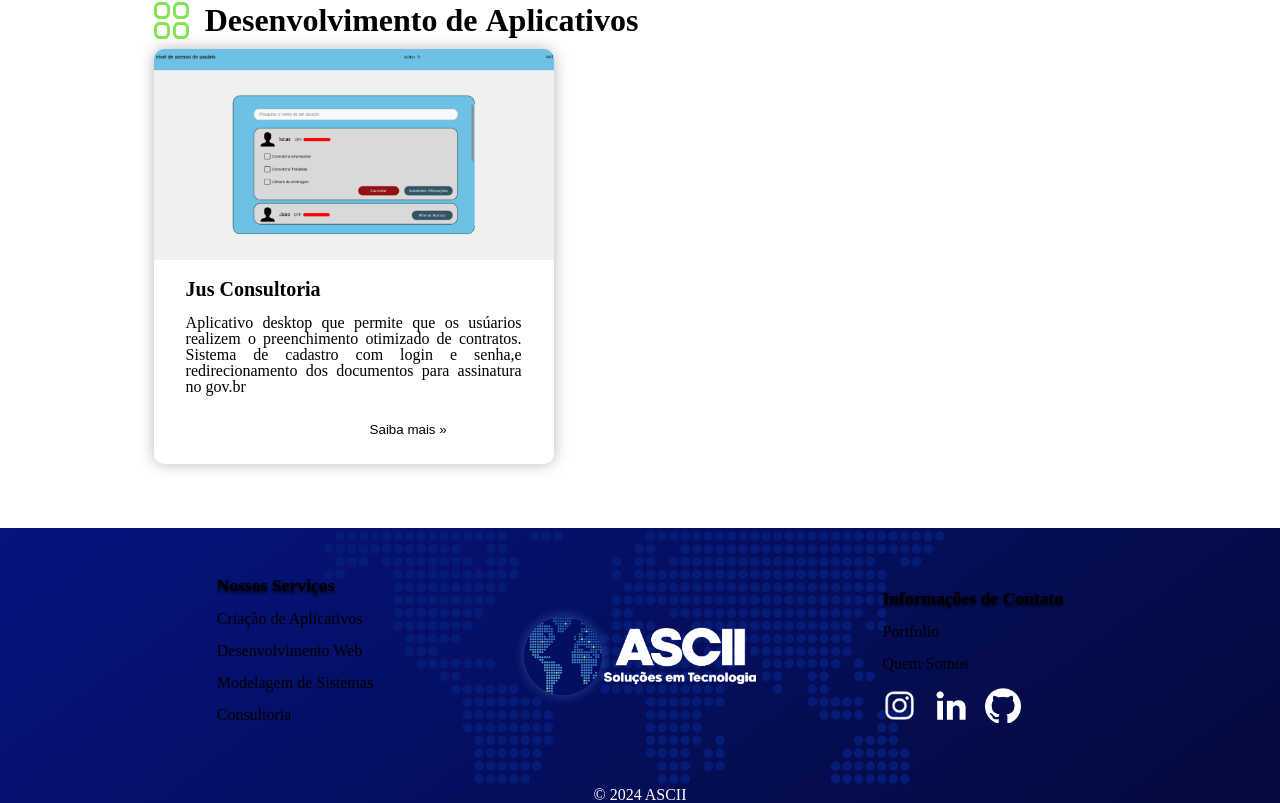
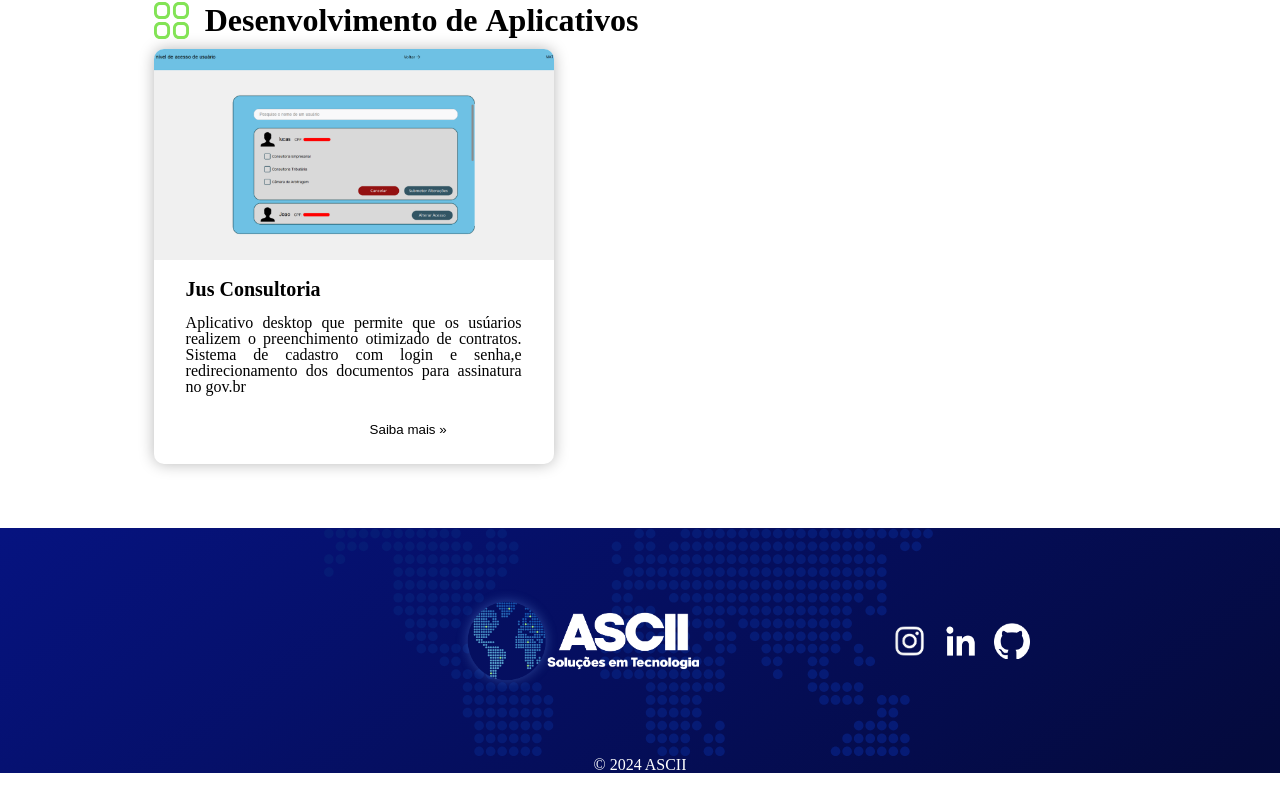
Before and after one commit to guimileib/website-ASCII, a React (Create React App) app: page /portfolio in a window 1280 px wide. Shown: the part 1043-1846 px from the top of the page. After the commit the page ends 1816 px from the top, so only its background shows below. Built offline with nearby package versions, Linux system fonts and the light colour scheme; the HTML template or start-up script is replaced by a standard one.

Commit message:
Alteração temporária no footer

```diff
--- a/package.json
+++ b/package.json
@@ -14,7 +14,7 @@
     "web-vitals": "^2.1.4"
   },
   "scripts": {
-    "start": "node_modules/next/dist/bin/next start -p $PORT",
+    "start": "react-scripts start",
     "build": "react-scripts build",
     "test": "react-scripts test",
     "eject": "react-scripts eject"
--- a/src/components/Footer/Footer.js
+++ b/src/components/Footer/Footer.js
@@ -1,6 +1,5 @@
 import React from 'react';
 import {Link, BrowserRouter as Router, Switch, Route } from 'react-router-dom';
-import { HashLink } from 'react-router-hash-link';
 
 import logo from 'image/logoHorizontal.png';
 import instagram from 'image/instagram.png';
@@ -10,27 +9,33 @@ import Git from 'image/github.png';
 import './Footer.css';
 import Background from 'image/mapa-fundo.svg';
 
-function Footer() {
+function Footer(id) {
+  const jumpTo = () => {
+    const page = window.open('test.html')
+    const releventDiv = document.getElementById(id);
+    releventDiv.scrollIntoView({behavior: "smooth"});
+  }
+
   return (
       <footer className="footer">
           <div className='footer__wrapper'
           style={{backgroundImage: `url(${Background})`}}>
             <div className='footer__container'>
-              <h3>Nossos Serviços</h3>
+              {/* <h3>Nossos Serviços</h3>
               <ul>
-                <li> <HashLink smooth to="/#services-header">Criação de Aplicativos</HashLink></li>
-                <li> <HashLink smooth to="/#services-header">Desenvolvimento Web</HashLink>  </li>
-                <li> <HashLink smooth to="/#services-header">Modelagem de Sistemas</HashLink>  </li>
-                <li> <HashLink smooth to="/#services-header">Consultoria</HashLink> </li>
-              </ul>
+                <li onClick= {jumpTo('services-header')}>Criação de Aplicativos</li>
+                <li onClick= {jumpTo('services-header')}>Desenvolvimento Web </li>
+                <li onClick= {jumpTo('services-header')}>Modelagem de Sistemas  </li>
+                <li onClick= {jumpTo('services-header')}>Consultoria </li>
+              </ul> */}
             </div>
 
             <a href="#logo-header"><img src={logo} alt="" className="logo" /></a>
             <div className='footer__container'>
-              <h3>Informações de Contato</h3>
+              {/* <h3>Informações de Contato</h3> */}
               <ul>
-                <li><HashLink smooth to="/portfolio/#">Portfolio</HashLink></li>
-                <li><HashLink to="/sobre/#">Quem Somos</HashLink></li>
+                {/* <li><Link to="/portfolio">Portfolio</Link></li>
+                <li><Link to="/sobre">Quem Somos</Link></li> */}
                 <div className='footer__social-media'>
                   <Link target="_blank" to="https://www.instagram.com/asciiempresajr/"><img src={instagram} alt="Link para o Instagram" className="instagram-icon" /></Link>
                   <Link target="_blank" to="https://www.linkedin.com/company/ascii-empresa-j%C3%BAnior/"><img src={Linkedin} alt="Link para o Linkedin" className="linkedin-icon" /></Link>
--- a/src/pags/Portfolio.js
+++ b/src/pags/Portfolio.js
@@ -3,6 +3,8 @@ import TitleBanner from 'components/TitleBanner/TitleBanner.js';
 import Projects from 'components/portfolio/Projects.js';
 
 function Portfolio() {
+  window.scrollTo(0, 0)
+
   return (
     <>
       <Header theme='dark'/>
```
